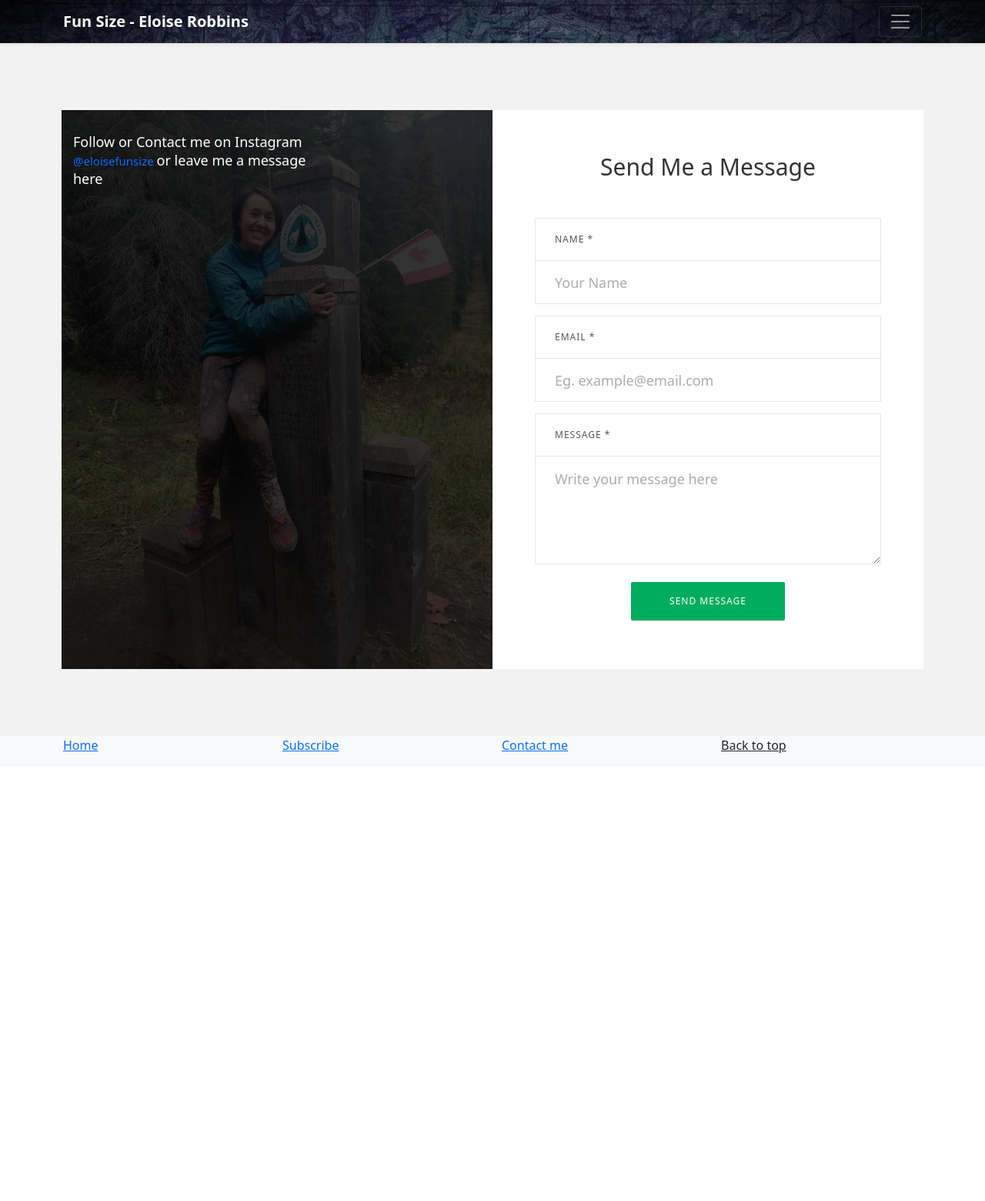
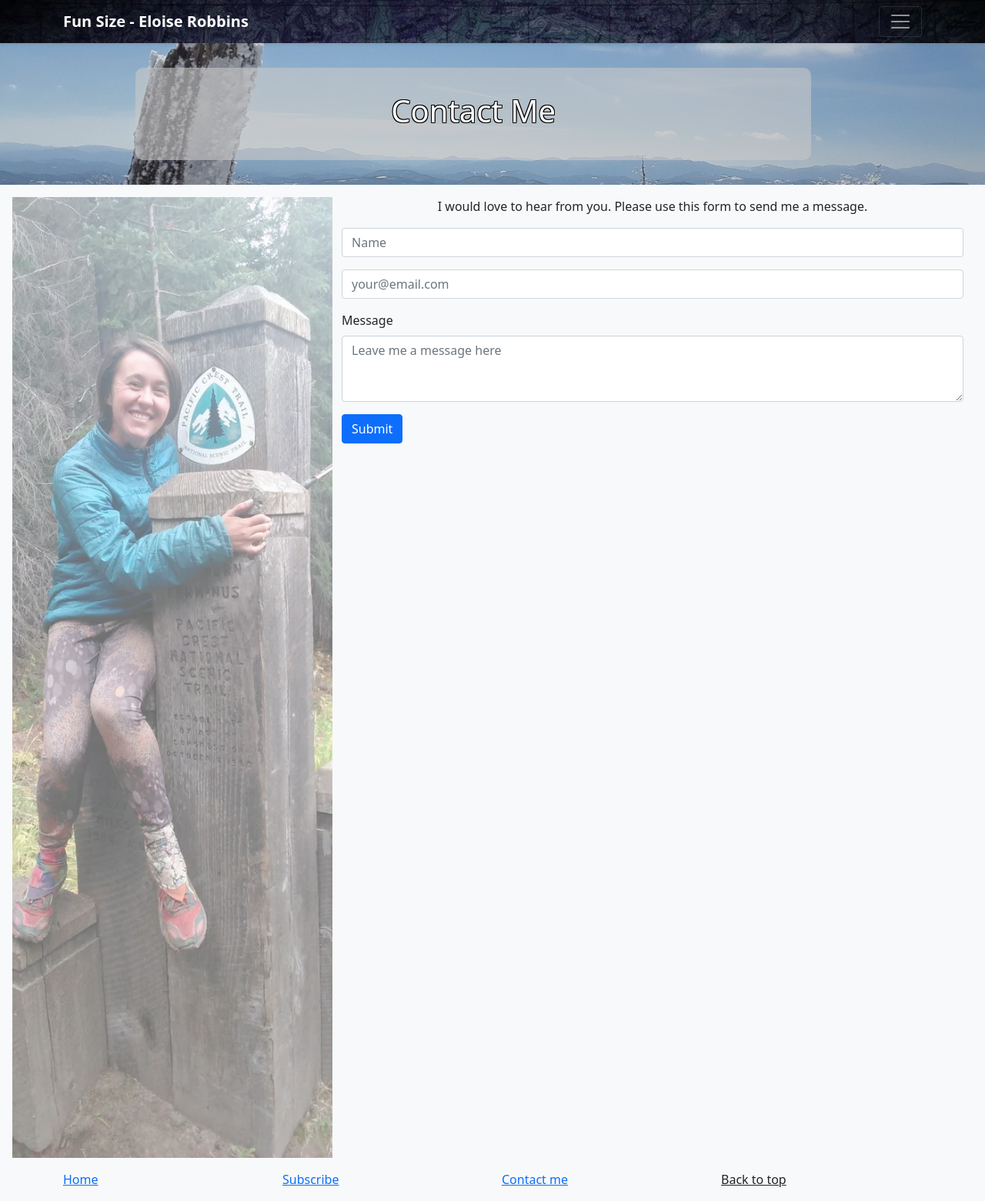
Before and after one commit to number5alive/funsizehikes, a Jekyll site: the page built from contact.md, in a window 1280 px wide. Shown: the whole page at 77% size. Built offline with Jekyll 4.4.1, drawn with Linux system fonts in a browser that asks for light colours; before the commit the page ends 996 px from its top, so only the background shows below that.

Commit message:
contact: replaced 99inbound version with one that uses funsizehikesBRAINS

```diff
--- a/assets/contact.css
+++ /dev/null
@@ -1,508 +0,0 @@
-
-
-
-
-/*//////////////////////////////////////////////////////////////////
-[ FONT ]
-
-@font-face {
-  font-family: Poppins-Regular;
-  src: url('../fonts/poppins/Poppins-Regular.ttf');
-}
-
-@font-face {
-  font-family: Poppins-Medium;
-  src: url('../fonts/poppins/Poppins-Medium.ttf');
-}
-
-@font-face {
-  font-family: Poppins-Bold;
-  src: url('../fonts/poppins/Poppins-Bold.ttf');
-}
-
-@font-face {
-  font-family: Poppins-SemiBold;
-  src: url('../fonts/poppins/Poppins-SemiBold.ttf');
-}
-
-@font-face {
-  font-family: Montserrat-Bold;
-  src: url('../fonts/montserrat/Montserrat-Bold.ttf');
-}
-*/
-
-/*//////////////////////////////////////////////////////////////////
-[ RESTYLE TAG ]
-
-* {
-	margin: 0px;
-	padding: 0px;
-	box-sizing: border-box;
-}
-
-body, html {
-	height: 100%;
-	font-family: Poppins-Regular, sans-serif;
-}
-
-a {
-	font-family: Poppins-Regular;
-	font-size: 14px;
-	line-height: 1.7;
-	color: #666666;
-	margin: 0px;
-	transition: all 0.4s;
-	-webkit-transition: all 0.4s;
-  -o-transition: all 0.4s;
-  -moz-transition: all 0.4s;
-}
-
-a:focus {
-	outline: none !important;
-}
-
-a:hover {
-	text-decoration: none;
-}
-
-h1,h2,h3,h4,h5,h6 {
-	margin: 0px;
-}
-
-p {
-	font-family: Poppins-Regular;
-	font-size: 14px;
-	line-height: 1.7;
-	color: #666666;
-	margin: 0px;
-}
-
-ul, li {
-	margin: 0px;
-	list-style-type: none;
-}
-*/
-
-
-input {
-	outline: none;
-	border: none;
-}
-
-textarea {
-  outline: none;
-  border: none;
-}
-
-textarea:focus, input:focus {
-  border-color: transparent !important;
-}
-
-input:focus::-webkit-input-placeholder { color:transparent; }
-input:focus:-moz-placeholder { color:transparent; }
-input:focus::-moz-placeholder { color:transparent; }
-input:focus:-ms-input-placeholder { color:transparent; }
-
-textarea:focus::-webkit-input-placeholder { color:transparent; }
-textarea:focus:-moz-placeholder { color:transparent; }
-textarea:focus::-moz-placeholder { color:transparent; }
-textarea:focus:-ms-input-placeholder { color:transparent; }
-
-input::-webkit-input-placeholder { color: #adadad;}
-input:-moz-placeholder { color: #adadad;}
-input::-moz-placeholder { color: #adadad;}
-input:-ms-input-placeholder { color: #adadad;}
-
-textarea::-webkit-input-placeholder { color: #adadad;}
-textarea:-moz-placeholder { color: #adadad;}
-textarea::-moz-placeholder { color: #adadad;}
-textarea:-ms-input-placeholder { color: #adadad;}
-
-/*---------------------------------------------*/
-button {
-	outline: none !important;
-	border: none;
-	background: transparent;
-}
-
-button:hover {
-	cursor: pointer;
-}
-
-iframe {
-	border: none !important;
-}
-
-/*//////////////////////////////////////////////////////////////////
-[ utility ]*/
-
-/*==================================================================
-[ Text ]*/
-.txt1 {
-  font-size: 18px;
-  line-height: 1.2;
-  color: #fff;
-}
-
-.txt2 {
-  font-size: 15px;
-  line-height: 1.6;
-  color: #999999;
-}
-
-.txt3 {
-  font-size: 15px;
-  line-height: 1.6;
-  color: #00ad5f;
-}
-
-/*==================================================================
-[ Size ]*/
-.size1 {
-  width: 355px;
-  max-width: 100%;
-}
-
-.size2 {
-  width: calc(100% - 43px);
-}
-
-
-/*//////////////////////////////////////////////////////////////////
-[ Contact ]*/
-
-.container-contact100 {
-  width: 100%;
-  min-height: 100vh;
-  display: -webkit-box;
-  display: -webkit-flex;
-  display: -moz-box;
-  display: -ms-flexbox;
-  display: flex;
-  flex-wrap: wrap;
-  justify-content: center;
-  align-items: center;
-  padding: 15px;
-  background: #f2f2f2;
-
-}
-
-.wrap-contact100 {
-  width: 1120px;
-  background: #fff;
-  overflow: hidden;
-  display: -webkit-box;
-  display: -webkit-flex;
-  display: -moz-box;
-  display: -ms-flexbox;
-  display: flex;
-  flex-wrap: wrap;
-  align-items: stretch;
-  flex-direction: row-reverse;
-
-}
-
-/*==================================================================
-[ Contact more ]*/
-.contact100-more {
-  width: 50%;
-  background-repeat: no-repeat;
-  background-size: cover;
-  background-position: center;
-  position: relative;
-  z-index: 1;
-  padding: 30px 15px 0px 15px;
-}
-
-.contact100-more::before {
-  content: "";
-  display: block;
-  position: absolute;
-  z-index: -1;
-  width: 100%;
-  height: 100%;
-  top: 0;
-  left: 0;
-  background: rgba(0,0,0,0.8);
-}
-
-
-
-/*==================================================================
-[ Form ]*/
-
-.contact100-form {
-  width: 50%;
-  display: -webkit-box;
-  display: -webkit-flex;
-  display: -moz-box;
-  display: -ms-flexbox;
-  display: flex;
-  flex-wrap: wrap;
-  padding: 56px 55px 63px 55px;
-}
-
-.contact100-form-title {
-  width: 100%;
-  display: block;
-  font-size: 30px;
-  color: #333333;
-  line-height: 1.2;
-  text-align: center;
-  padding-bottom: 33px;
-}
-
-
-
-/*------------------------------------------------------------------
-[ Input ]*/
-
-.wrap-input100 {
-  width: 100%;
-  position: relative;
-  border: 1px solid #e6e6e6;
-}
-
-.rs1-wrap-input100,
-.rs2-wrap-input100 {
-  width: 50%;
-}
-
-.rs2-wrap-input100 {
-  border-left: none;
-}
-
-.label-input100 {
-  font-size: 12px;
-  color: #555555;
-  line-height: 1.5;
-  text-transform: uppercase;
-  letter-spacing: 1px;
-
-  display: -webkit-box;
-  display: -webkit-flex;
-  display: -moz-box;
-  display: -ms-flexbox;
-  display: flex;
-  align-items: center;
-  width: 100%;
-  min-height: 55px;
-  border: 1px solid #e6e6e6;
-  border-bottom: none;
-  padding: 10px 25px;
-  margin-top: 15px;
-  margin-bottom: 0;
-}
-
-.input100 {
-  display: block;
-  width: 100%;
-  background: transparent;
-  font-size: 18px;
-  color: #666666;
-  line-height: 1.2;
-  padding: 0 25px;
-}
-
-input.input100 {
-  height: 55px;
-}
-
-
-textarea.input100 {
-  min-height: 139px;
-  padding-top: 19px;
-  padding-bottom: 15px;
-}
-
-/*---------------------------------------------*/
-
-.focus-input100 {
-  position: absolute;
-  display: block;
-  width: calc(100% + 2px);
-  height: calc(100% + 2px);
-  top: -1px;
-  left: -1px;
-  pointer-events: none;
-  border: 1px solid #00ad5f;
-
-  visibility: hidden;
-  opacity: 0;
-
-  -webkit-transition: all 0.4s;
-  -o-transition: all 0.4s;
-  -moz-transition: all 0.4s;
-  transition: all 0.4s;
-
-  -webkit-transform: scaleX(1.1) scaleY(1.3);
-  -moz-transform: scaleX(1.1) scaleY(1.3);
-  -ms-transform: scaleX(1.1) scaleY(1.3);
-  -o-transform: scaleX(1.1) scaleY(1.3);
-  transform: scaleX(1.1) scaleY(1.3);
-}
-
-.input100:focus + .focus-input100 {
-  visibility: visible;
-  opacity: 1;
-
-  -webkit-transform: scale(1);
-  -moz-transform: scale(1);
-  -ms-transform: scale(1);
-  -o-transform: scale(1);
-  transform: scale(1);
-}
-
-
-
-/*------------------------------------------------------------------
-[ Button ]*/
-.container-contact100-form-btn {
-  width: 100%;
-  display: -webkit-box;
-  display: -webkit-flex;
-  display: -moz-box;
-  display: -ms-flexbox;
-  display: flex;
-  flex-wrap: wrap;
-  justify-content: center;
-  padding-top: 23px;
-}
-
-.contact100-form-btn {
-  display: -webkit-box;
-  display: -webkit-flex;
-  display: -moz-box;
-  display: -ms-flexbox;
-  display: flex;
-  justify-content: center;
-  align-items: center;
-  padding: 0 20px;
-  min-width: 200px;
-  height: 50px;
-  border-radius: 2px;
-  background: #00ad5f;
-
-  font-size: 12px;
-  color: #fff;
-  line-height: 1.2;
-  text-transform: uppercase;
-  letter-spacing: 1px;
-
-  -webkit-transition: all 0.4s;
-  -o-transition: all 0.4s;
-  -moz-transition: all 0.4s;
-  transition: all 0.4s;
-}
-
-.contact100-form-btn:hover {
-  background: #333333;
-}
-
-
-
-/*------------------------------------------------------------------
-[ Responsive ]*/
-
-@media (max-width: 992px) {
-  .contact100-form {
-    width: 60%;
-    padding: 56px 30px 63px 30px;
-  }
-
-  .contact100-more {
-    width: 40%;
-  }
-}
-
-@media (max-width: 768px) {
-  .contact100-form {
-    width: 100%;
-  }
-
-  .contact100-more {
-    width: 100%;
-  }
-}
-
-@media (max-width: 576px) {
-  .contact100-form {
-    padding: 56px 15px 63px 15px;
-  }
-
-  .rs1-wrap-input100,
-  .rs2-wrap-input100 {
-    width: 100%;
-  }
-
-  .rs2-wrap-input100 {
-    border-left: 1px solid #e6e6e6;
-    border-top: none;
-  }
-}
-
-
-/*------------------------------------------------------------------
-[ Alert validate ]*/
-
-.validate-input {
-  position: relative;
-}
-
-.alert-validate::before {
-  content: attr(data-validate);
-  position: absolute;
-  max-width: 70%;
-  background-color: #fff;
-  border: 1px solid #c80000;
-  border-radius: 2px;
-  padding: 4px 25px 4px 10px;
-  top: 50%;
-  -webkit-transform: translateY(-50%);
-  -moz-transform: translateY(-50%);
-  -ms-transform: translateY(-50%);
-  -o-transform: translateY(-50%);
-  transform: translateY(-50%);
-  right: 2px;
-  pointer-events: none;
-
-  color: #c80000;
-  font-size: 13px;
-  line-height: 1.4;
-  text-align: left;
-
-  visibility: hidden;
-  opacity: 0;
-
-  -webkit-transition: opacity 0.4s;
-  -o-transition: opacity 0.4s;
-  -moz-transition: opacity 0.4s;
-  transition: opacity 0.4s;
-}
-
-.alert-validate::after {
-  content: "\f12a";
-  display: block;
-  position: absolute;
-  color: #c80000;
-  font-size: 16px;
-  top: 50%;
-  -webkit-transform: translateY(-50%);
-  -moz-transform: translateY(-50%);
-  -ms-transform: translateY(-50%);
-  -o-transform: translateY(-50%);
-  transform: translateY(-50%);
-  right: 8px;
-}
-
-.alert-validate:hover:before {
-  visibility: visible;
-  opacity: 1;
-}
-
-@media (max-width: 992px) {
-  .alert-validate::before {
-    visibility: visible;
-    opacity: 1;
-  }
-}
--- a/assets/funsizehikes.css
+++ b/assets/funsizehikes.css
@@ -81,6 +81,25 @@ footer p {
     background-size: cover;
 }
 
+.contactpicture {
+    position: relative;
+    padding-bottom: 100%; /* for 1:1 aspect ratio... don't ask me */
+    background-repeat: no-repeat;
+    background-position: center;
+    background-size: cover;
+    opacity: 0.6;
+}
+
+.contacttext {
+  text-align: center;
+  position: absolute;
+  top: 50%;
+  left: 50%;
+  transform: translate(-50%, -50%);
+  color: white;
+}
+
+
 .accordion-button:focus {
   outline: 0 !important;
   box-shadow: none;
--- a/contact.md
+++ b/contact.md
@@ -1,105 +1,56 @@
 ---
-layout: default
+layout: withbanner
 title: Contact Me
 ---
-<link rel="stylesheet" href="/assets/contact.css">
-<main>
 
-    <div class="container-contact100">
-      <div class="wrap-contact100">
+{% assign id="contactme" %}
+{% if jekyll.environment == 'production' %}
+{% assign brainsurl="https://funsizehikes-brains.nn.r.appspot.com" %}
+{% else %}
+{% assign brainsurl="http://localhost:5200" %}
+{% endif %}
 
-      <!-- Write side of page - Contact Form -->
-      <form class="contact100-form validate-form" action="https://app.99inbound.com/api/e/N39jarMm" method="POST" target="_blank">
-        <span class="contact100-form-title">
-          Send Me a Message
-        </span>
+<div class="container-fluid">
+  <div class="row">
+    <div class="col-4 d-none d-sm-block contactpicture" style="background-image: url('images/justfs/atpctterminus-1024.webp');">
+      <div class="contacttext">
+      </div>
+    </div>
+    <div class="col">
 
-        <label class="label-input100" for="first-name">Name *</label>
-        <div class="wrap-input100 validate-input" data-validate="Type name">
-          <input id="name" class="input100" type="text" name="name" placeholder="Your Name">
-          <span class="focus-input100"></span>
+      <form id="contactform" action="{{brainsurl}}/comments/{{id}}" method="POST" target="formresponse" onsubmit="onSubmit()">
+        <p class="text-center">I would love to hear from you. Please use this form to send me a message.</p>
+        <div class="mb-3">
+          <input class="form-control" type="text" name="name" placeholder="Name" aria-label="name">
         </div>
 
-        <label class="label-input100" for="email">Email *</label>
-        <div class="wrap-input100 validate-input" data-validate="Valid email is required: ex@abc.xyz">
-          <input id="email" class="input100" type="text" name="email" placeholder="Eg. example@email.com">
-          <span class="focus-input100"></span>
+        <div class="mb-3">
+          <input class="form-control" type="email" name="email" placeholder="your@email.com" aria-label="email address">
         </div>
 
-         <!-- this exists to do a thing -->
-         <div style="position: absolute; left: -5000px;">
-          <input type="checkbox" name="incredible_khaki_checked_bat" value="1" tabindex="-1" autocomplete="no">
+        <div class="mb-3">
+          <label for="exampleFormControlTextarea1" class="form-label">Message</label>
+          <textarea class="form-control" name="comment" placeholder="Leave me a message here" id="exampleFormControlTextarea1" rows="3"></textarea>
         </div>
-
-        <label class="label-input100" for="message">Message *</label>
-        <div class="wrap-input100 validate-input" data-validate="Message is required">
-          <textarea id="message" class="input100" name="message" placeholder="Write your message here"></textarea>
-          <span class="focus-input100"></span>
-        </div>
-
-        <div class="container-contact100-form-btn">
-          <button class="contact100-form-btn">
-            Send Message
-          </button>
-        </div>
+        <button type="submit" class="btn btn-primary">Submit</button>
       </form>
-
-      <!-- Left side of page - Picture and Contact details -->
-      <div class="contact100-more flex-col-c-m" style="background-image: url('images/justfs/atpctterminus-1024.webp');">
-
-        <!-- don't need this
-        <div class="flex-w size1 p-b-47">
-          <div class="txt1 p-r-25">
-            <span class="lnr lnr-map-marker"></span>
-          </div>
-
-          <div class="flex-col size2">
-            <span class="txt1 p-b-20">
-              Address
-            </span>
-            <span class="txt2">
-              Mada Center 8th floor, 379 Hudson St, New York, NY 10018 US
-            </span>
-          </div>
-        </div>
-         -->
-
-        <div class="dis-flex size1 p-b-47">
-          <div class="txt1 p-r-25">
-            <span class="lnr lnr-phone-handset"></span>
-          </div>
-          <div class="flex-col size2">
-            <span class="txt1 p-b-20">
-              <i class="fab fa-instagram"></i> Follow or Contact me on Instagram
-            </span>
-            <span class="txt3">
-              <a href="https://instagram.com/eloisefunsize" title="Instagram" class="text-decoration-none">
-                @eloisefunsize
-              </a>
-            </span>
-            <span class="txt1 p-b-20">
-              <i class="fab fa-instagram"></i> or leave me a message here
-            </span>
-          </div>
-        </div>
-
-        <!-- or this
-        <div class="dis-flex size1 p-b-47">
-          <div class="txt1 p-r-25">
-            <span class="lnr lnr-envelope"></span>
-          </div>
-          <div class="flex-col size2">
-            <span class="txt1 p-b-20">
-              General Support
-            </span>
-            <span class="txt3">
-              <a href="/cdn-cgi/l/email-protection" class="__cf_email__" data-cfemail="6c0f0302180d0f182c09140d011c0009420f0301">[email&#160;protected]</a>
-            </span>
-          </div>
-        </div>
-        -->
-      </div>
-
+      <iframe name='formresponse' class="visually-hidden" style="width:100; height:50"></iframe>
+      <div id="contactresponse" class="mb-3 text-center visually-hidden">
+        <p>Your message has been sent, thank you for reaching out.</p>
       </div>
     </div>
-</main>
+  </div>
+</div>
+<script>
+function onSubmit() {
+  var elform=document.getElementById("contactform");
+  var elmsg=document.getElementById("contactresponse");
+
+  if( elform ) {
+    elform.classList.add("visually-hidden");
+  }
+  if( elmsg ) {
+    elmsg.classList.remove("visually-hidden");
+  }
+}
+</script>
```
